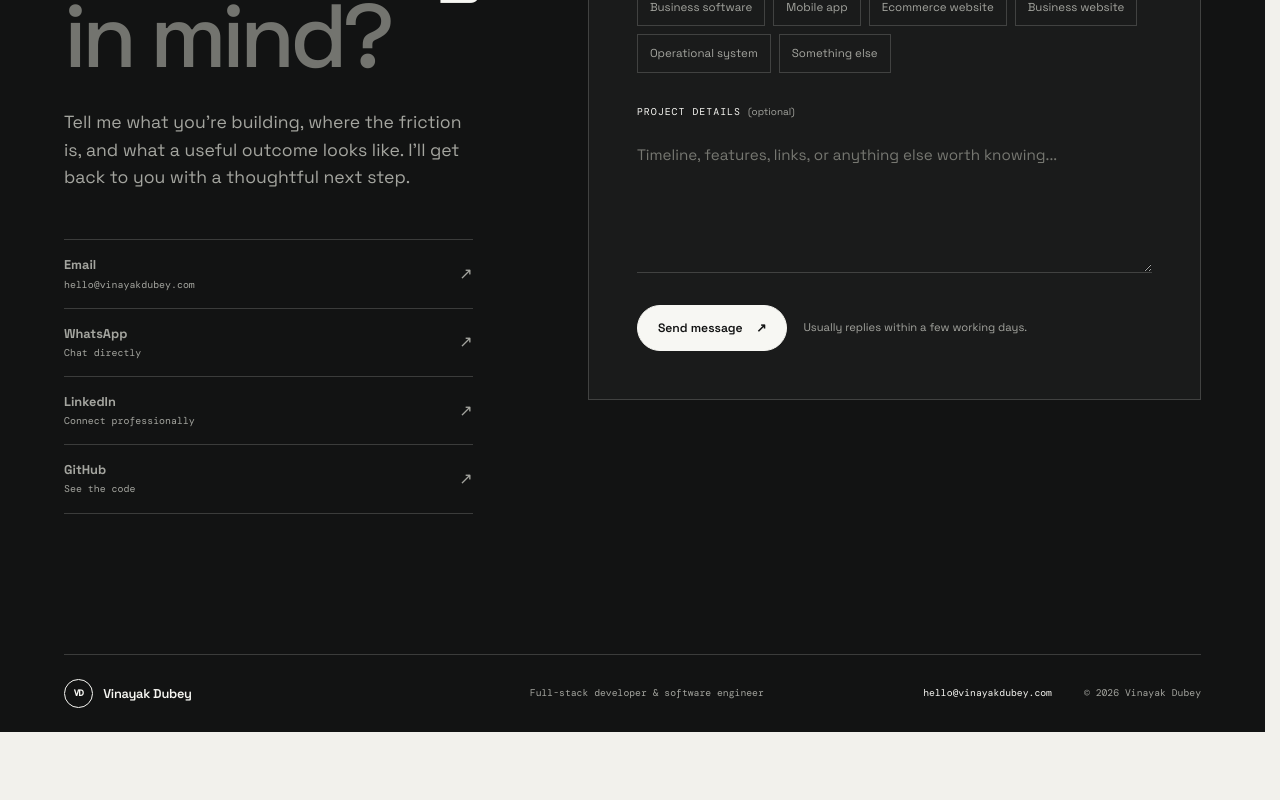
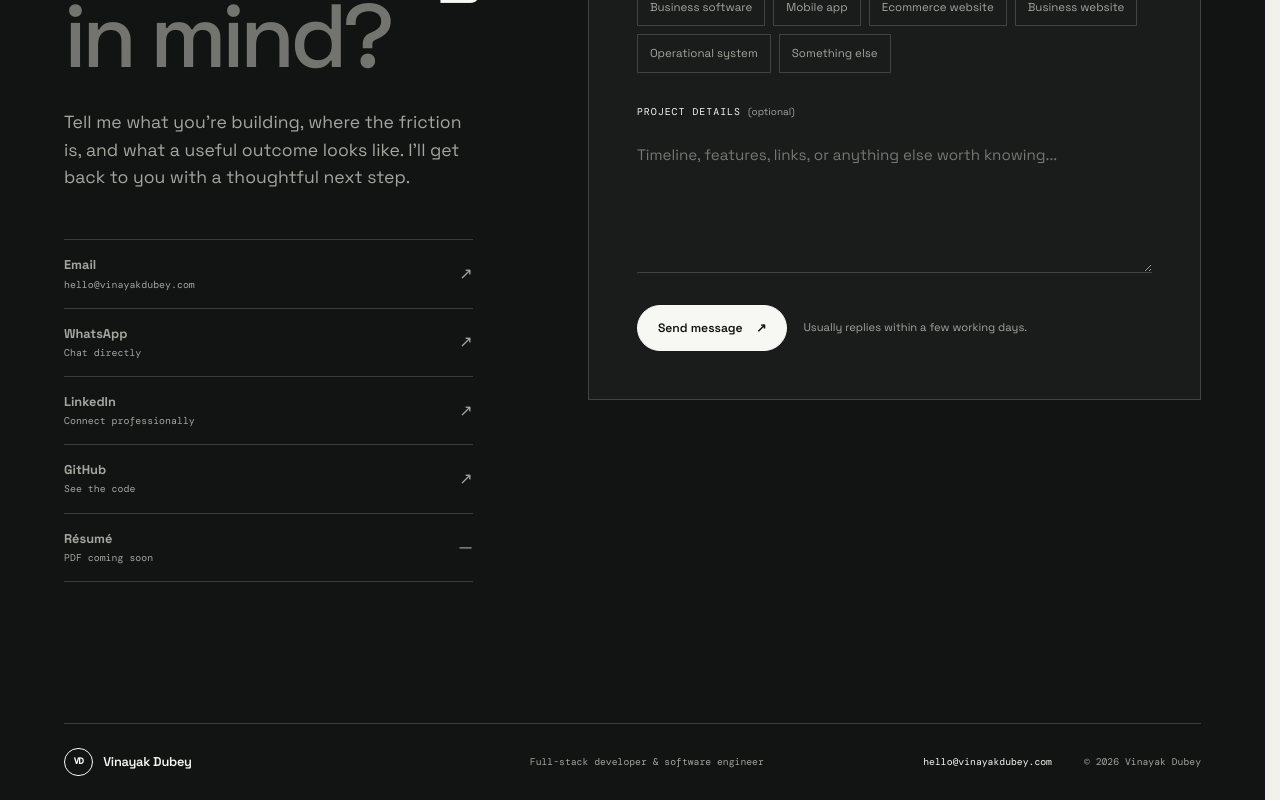
Before and after one commit to VinayakDubey26/vinayakdubey.com, a React (Vite) app: page / in a window 1280 px wide. Shown: the part 9766-10566 px from the top of the page. Before the commit the page ends 10498 px from the top, so only its background shows below. Built offline with nearby package versions, Linux system fonts and the light colour scheme; a web font is replaced by a local one.

Commit message:
feat: preserve resume affordance in contact links

```diff
--- a/src/components/ContactSection.jsx
+++ b/src/components/ContactSection.jsx
@@ -5,6 +5,7 @@ const DIRECT_LINKS = [
   { name: "WhatsApp", href: "https://wa.me/917021533178", label: "Chat directly" },
   { name: "LinkedIn", href: "https://www.linkedin.com/in/vinayak-dubey-0b187a293/", label: "Connect professionally" },
   { name: "GitHub", href: "https://github.com/VinayakDubey26", label: "See the code" },
+  { name: "Résumé", href: "#", label: "PDF coming soon", disabled: true },
 ];
 
 const PROJECT_TYPES = ["Business software", "Mobile app", "Ecommerce website", "Business website", "Operational system", "Something else"];
@@ -17,7 +18,7 @@ const ContactSection = () => {
   return (
     <>
       <section id="contact" className="contact-section section-dark" aria-labelledby="contact-heading">
-        <div className="page-width"><div className="contact-grid"><div className="contact-copy"><p className="eyebrow">Start a conversation</p><h2 id="contact-heading">Have something<br /><em>in mind?</em></h2><p className="contact-copy__lead">Tell me what you&apos;re building, where the friction is, and what a useful outcome looks like. I&apos;ll get back to you with a thoughtful next step.</p><div className="direct-links">{DIRECT_LINKS.map((link) => <a key={link.name} href={link.href} target={link.href.startsWith("mailto:") ? undefined : "_blank"} rel={link.href.startsWith("mailto:") ? undefined : "noopener noreferrer"}><span><strong>{link.name}</strong><small>{link.label}</small></span><span aria-hidden="true">↗</span></a>)}</div></div>
+        <div className="page-width"><div className="contact-grid"><div className="contact-copy"><p className="eyebrow">Start a conversation</p><h2 id="contact-heading">Have something<br /><em>in mind?</em></h2><p className="contact-copy__lead">Tell me what you&apos;re building, where the friction is, and what a useful outcome looks like. I&apos;ll get back to you with a thoughtful next step.</p><div className="direct-links">{DIRECT_LINKS.map((link) => <a key={link.name} href={link.href} aria-disabled={link.disabled || undefined} onClick={link.disabled ? (event) => event.preventDefault() : undefined} target={link.disabled || link.href.startsWith("mailto:") ? undefined : "_blank"} rel={link.disabled || link.href.startsWith("mailto:") ? undefined : "noopener noreferrer"}><span><strong>{link.name}</strong><small>{link.label}</small></span><span aria-hidden="true">{link.disabled ? "—" : "↗"}</span></a>)}</div></div>
           <form name="contact" method="POST" action="https://vinayakdubey.com/" acceptCharset="utf-8" data-netlify="true" netlify-honeypot="bot-field" onSubmit={() => setStatus("submitting")} className="contact-form">
             <input type="hidden" name="form-name" value="contact" />
             <p className="honeypot" aria-hidden="true"><label>Don&apos;t fill this out if you&apos;re human:<input name="bot-field" tabIndex={-1} autoComplete="off" /></label></p>
```
